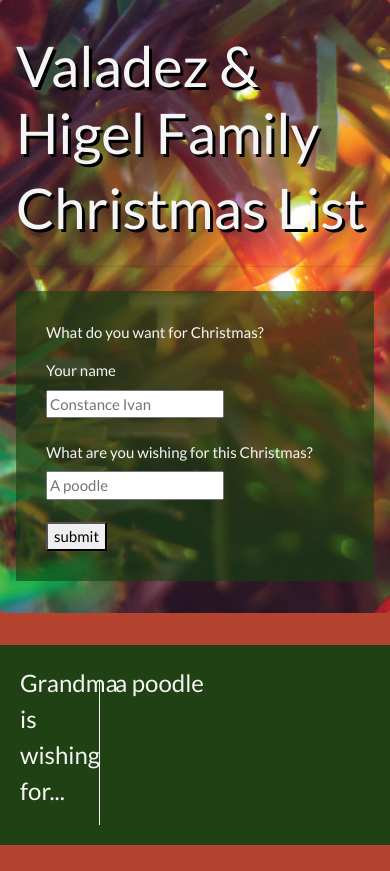
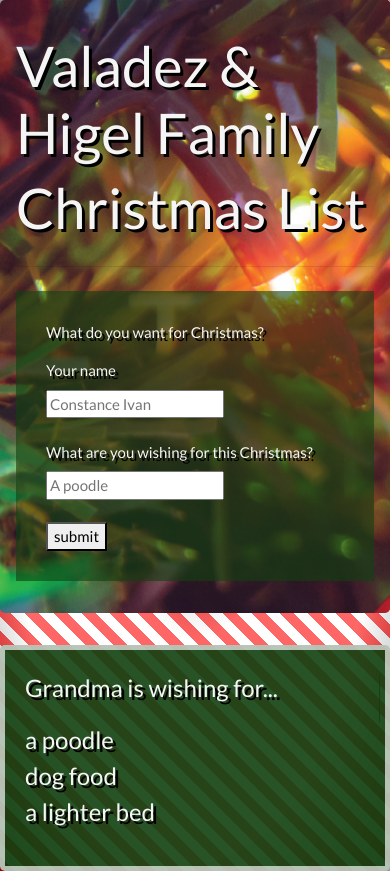
Before and after one commit to valadezMykel/Valadez_Family_Christmas_List, a website: page html/index.html in a window 390 px wide. Before the commit the page ends 845 px from the top, so only its background shows below. Drawn offline with nearby package versions, Linux system fonts and the light colour scheme; files whose address does not match are found by name.

Commit message:
made it prettier

```diff
--- a/html/index.html
+++ b/html/index.html
@@ -26,20 +26,22 @@
     </div>
     <div id="test" class="container">
         <div class="row">
-            <div class="col-3">
+            <div class="col-sm-3">
                 <p>Grandma is wishing for...</p>
                 <div class="breakLine"></div>
             </div>
-            <div class="col">
-                <ul>
+            <div class="col-sm presentListContainer">
+                <ul class="present list">
                     <li>a poodle</li>
+                    <li>dog food</li>
+                    <li>a lighter bed</li>
                 </ul>
             </div>
         </div>
 
     </div>
 
-    <script src="https://cdnjs.cloudflare.com/ajax/libs/jquery/3.3.1/jquery.min.js"></script>
+    <script src="https://code.jquery.com/jquery-3.5.1.js" integrity="sha256-QWo7LDvxbWT2tbbQ97B53yJnYU3WhH/C8ycbRAkjPDc=" crossorigin="anonymous"></script>
     <script src="public/js/index.js"></script>
 </body>
 </html>
--- a/public/css/styles.css
+++ b/public/css/styles.css
@@ -1,6 +1,10 @@
+html{
+    color: whitesmoke !important;
+    text-shadow: 3px 3px black;
+}
+
 h1{
     color: whitesmoke;
-    text-shadow: 3px 3px black;
 }
 
 .breakLine{
@@ -11,6 +15,12 @@ h1{
     top: 10%;
     right: 0;
 
+}
+
+@media only screen and (max-width: 576px){
+    .breakLine{
+        background-color: rgb(16, 65, 16, .9);
+    }
 }
 
 .jumbotron{
@@ -26,13 +36,23 @@ h1{
 body{
     min-width: 100px;
     min-height: 100px;
-    background-color: rgb(180, 68, 48);
+    background: repeating-linear-gradient(45deg, rgb(255, 0, 0, .6), rgb(255, 0, 0, .6) 10px, rgb(255, 255, 255, .6) 10px, rgb(255, 255, 255, .6) 20px ),
+    radial-gradient(black, white, white, black)
+    /* background-color: rgb(180, 68, 48); */
 }
 
 #test{
     padding: 20px;
+    border-radius: 5px;
+    border-width: 5px;
+    border-style: solid;
+    border-color: rgb(245, 245, 245, .7);
     font-size: x-large;
     color: whitesmoke;
     background-color: rgb(16, 65, 16, .9);
     position: relative;
 }
+
+.presentListContainer{
+
+}
--- a/public/js/index.js
+++ b/public/js/index.js
@@ -1,16 +1,18 @@
 const jumboBtn = $("#jumbotronBtn");
-
-
 
 
 jumboBtn.on('click', function(ev){
     ev.preventDefault();
     console.log("working")
 
-    let sendThisObj = {name: $("#name"), present: $("#present")};
+    let sendThisObj = {name: $("#name").val(), present: $("#present").val()};
 
-    $.post("/", sendThisObj, function(){
+    $.post("/api/wishList", sendThisObj, function(data){
         $("#name").val('');
         $("#present").val('');
-    })
-})
+        if(data){
+            // $get html
+        }
+
+    });
+});
```
Also changed, not shown: server.js (+30 -4 lines).
